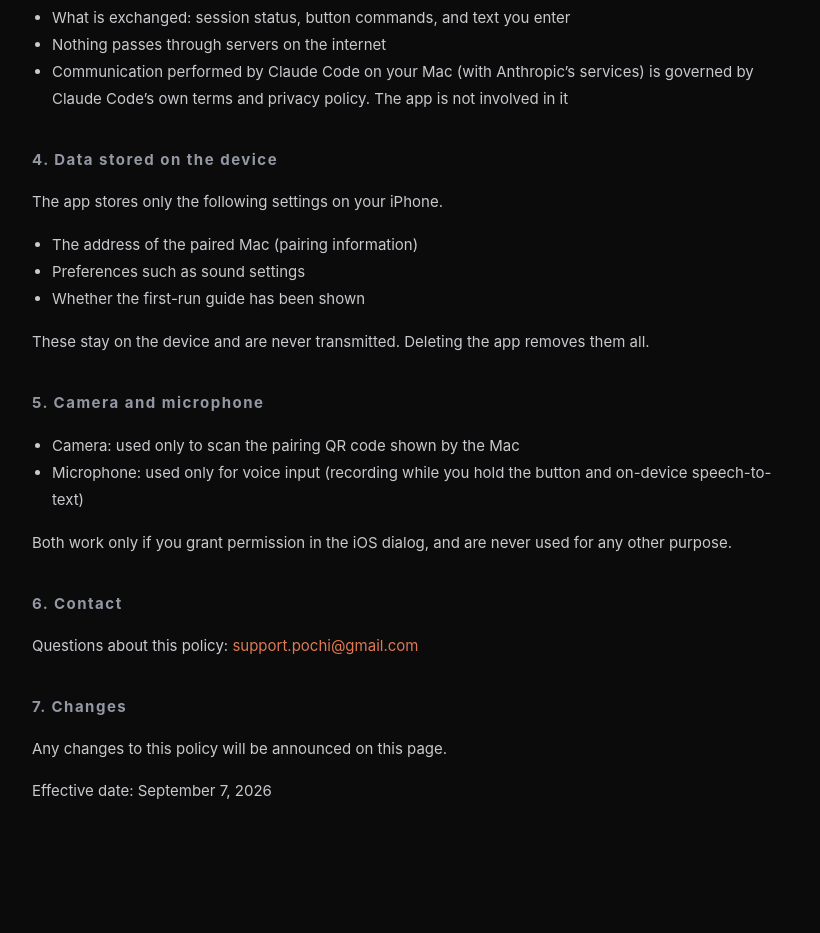
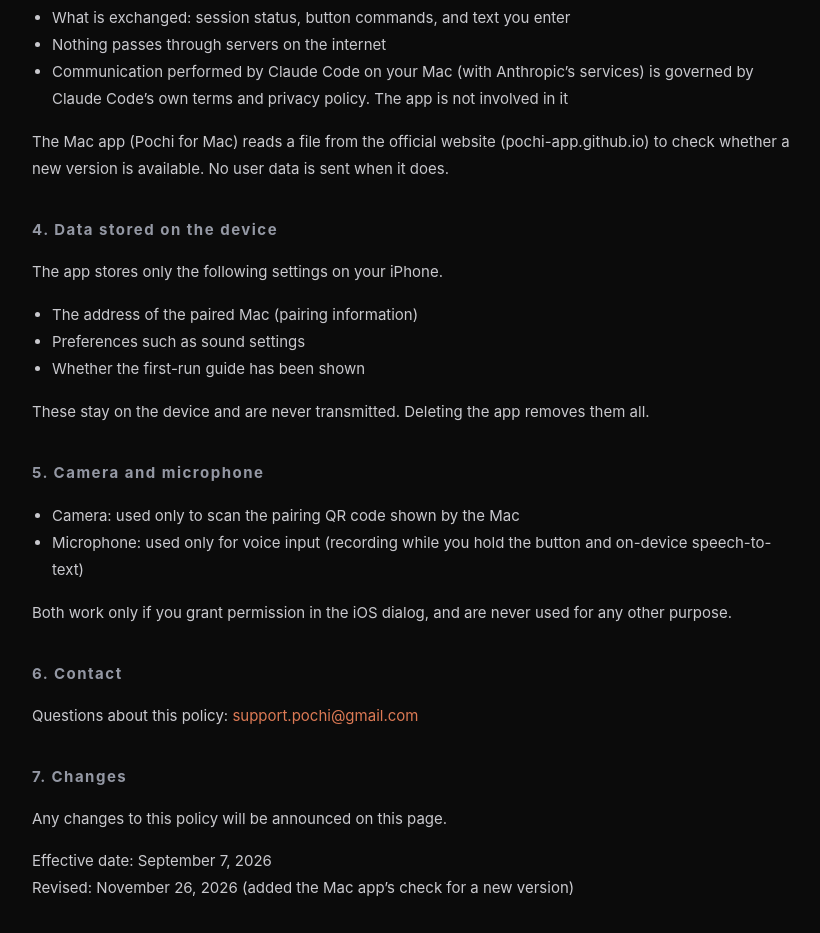
Before and after one commit to pochi-app/pochi-app.github.io, a plain HTML site: page en/privacy.html in a window 1280 px wide. Shown: the part 780-1713 px from the top of the page, without its empty margins (228-1048 px from the left). Before the commit the page ends 1679 px from the top, so only its background shows below. Drawn offline with Linux system fonts and the light colour scheme.

Commit message:
Add files via upload

```diff
--- a/en/privacy.html
+++ b/en/privacy.html
@@ -30,6 +30,8 @@
 <li>Nothing passes through servers on the internet</li>
 <li>Communication performed by Claude Code on your Mac (with Anthropic’s services) is governed by Claude Code’s own terms and privacy policy. The app is not involved in it</li>
 </ul>
+<p>The Mac app (Pochi for Mac) reads a file from the official website (pochi-app.github.io) to check whether a new version is available. No user data is sent when it does.</p>
+
 <h2>4. Data stored on the device</h2>
 
 <p>The app stores only the following settings on your iPhone.</p>
@@ -55,4 +57,4 @@
 
 <p>Any changes to this policy will be announced on this page.</p>
 
-<p>Effective date: September 7, 2026</p></div></body></html>
+<p>Effective date: September 7, 2026<br>Revised: November 26, 2026 (added the Mac app’s check for a new version)</p></div></body></html>
```
Also changed, not shown: en/index.html (+2 -2 lines).
